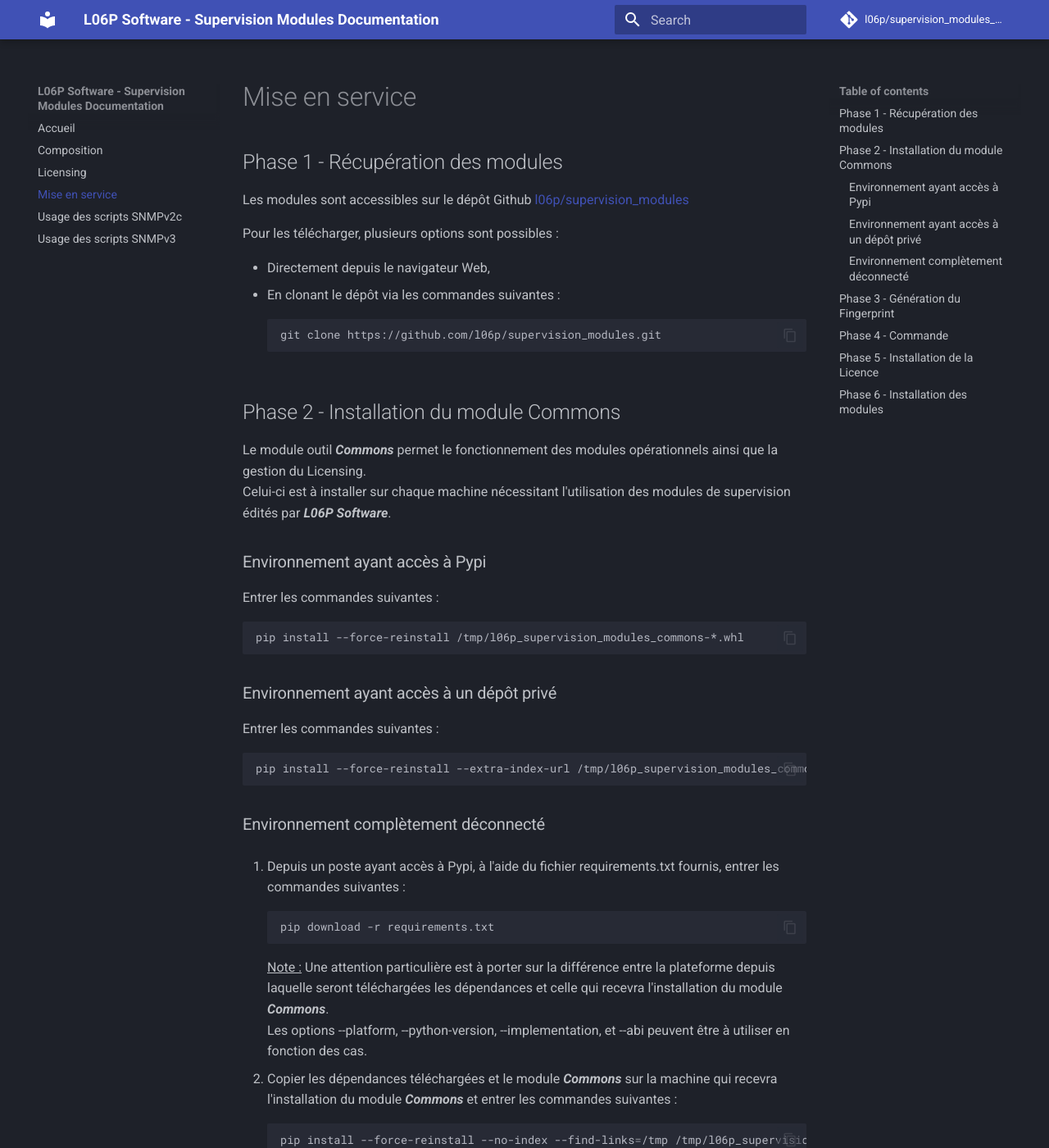
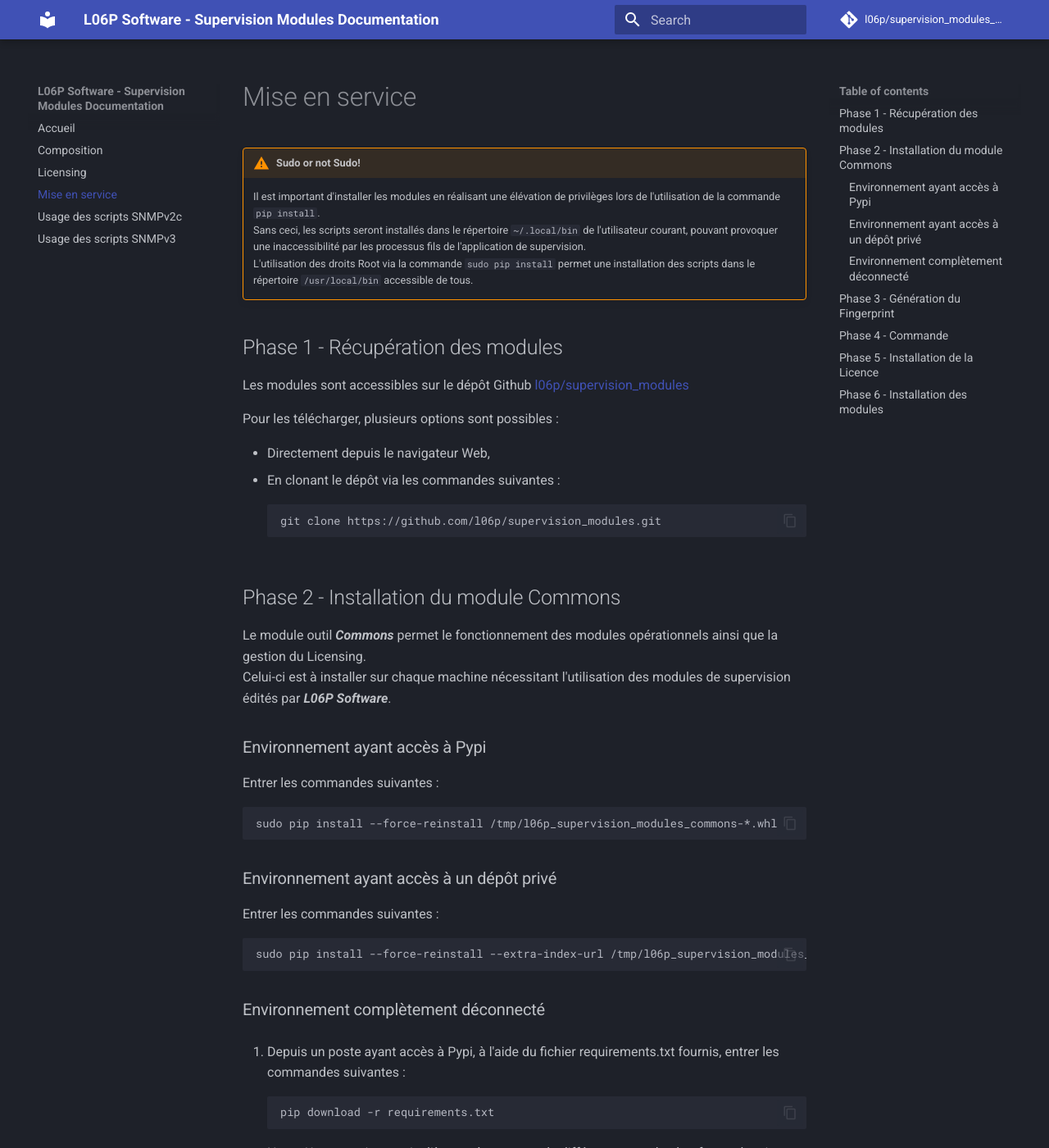
Before and after one commit to l06p/supervision_modules_documentation, an MkDocs documentation site: the page built from docs/mise_en_service.md, in a window 1280 px wide and 1400 px high. Shown: the whole window at 82% size. Built offline with MkDocs 1.6.1 and Material for MkDocs 9.7.7, drawn with Linux system fonts in a browser that asks for light colours; comment, search, counter and statistics services are not loaded.

Commit message:
Ajout de précisions relatives à l'utilisation d'une élévation de privilèges lors de l'installation des modules (section Mise en Service)

````diff
--- a/docs/mise_en_service.md
+++ b/docs/mise_en_service.md
@@ -1,4 +1,9 @@
 # Mise en service
+
+!!! warning "Sudo or not Sudo!"
+    Il est important d'installer les modules en réalisant une élévation de privilèges lors de l'utilisation de la commande `pip install`.
+    Sans ceci, les scripts seront installés dans le répertoire `~/.local/bin` de l'utilisateur courant, pouvant provoquer une inaccessibilité par les processus fils de l'application de supervision.
+    L'utilisation des droits Root via la commande `sudo pip install` permet une installation des scripts dans le répertoire `/usr/local/bin` accessible de tous.
 
 ## Phase 1 - Récupération des modules
 
@@ -21,14 +26,14 @@
 
 Entrer les commandes suivantes :
 ```bash
-pip install --force-reinstall /tmp/l06p_supervision_modules_commons-*.whl
+sudo pip install --force-reinstall /tmp/l06p_supervision_modules_commons-*.whl
 ```
 
 ### Environnement ayant accès à un dépôt privé
 
 Entrer les commandes suivantes :
 ```bash
-pip install --force-reinstall --extra-index-url /tmp/l06p_supervision_modules_commons-*.whl
+sudo pip install --force-reinstall --extra-index-url /tmp/l06p_supervision_modules_commons-*.whl
 ```
 
 ### Environnement complètement déconnecté
@@ -42,7 +47,7 @@
 
   2. Copier les dépendances téléchargées et le module ***Commons*** sur la machine qui recevra l'installation du module ***Commons*** et entrer les commandes suivantes :
 ```bash
-pip install --force-reinstall --no-index --find-links=/tmp /tmp/l06p_supervision_modules_commons-*.whl
+sudo pip install --force-reinstall --no-index --find-links=/tmp /tmp/l06p_supervision_modules_commons-*.whl
 ```
 
 ## Phase 3 - Génération du Fingerprint
````
